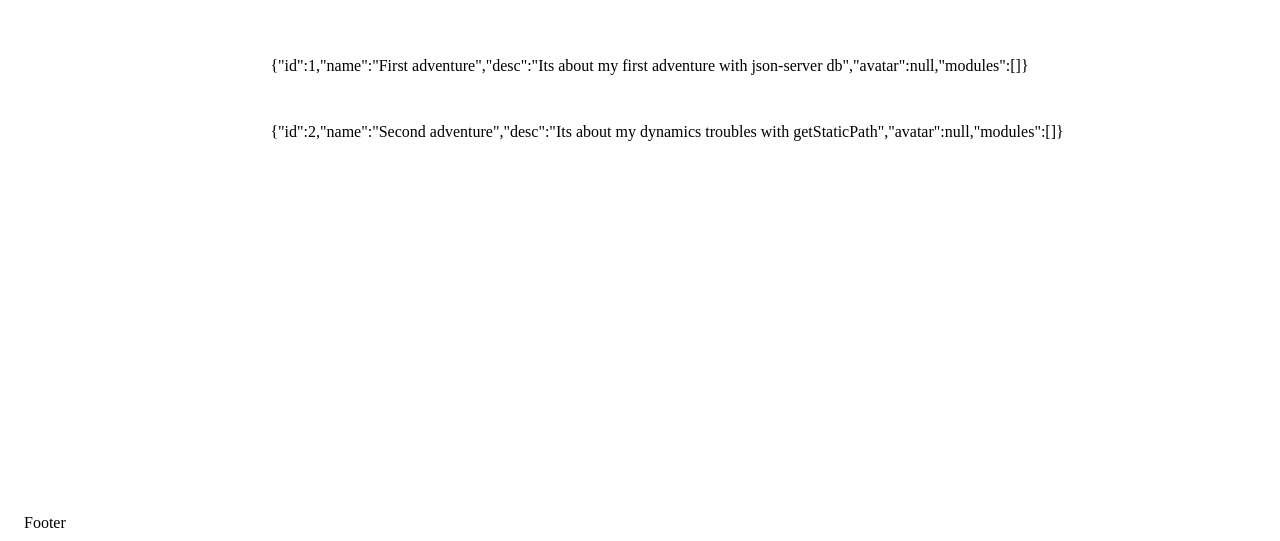
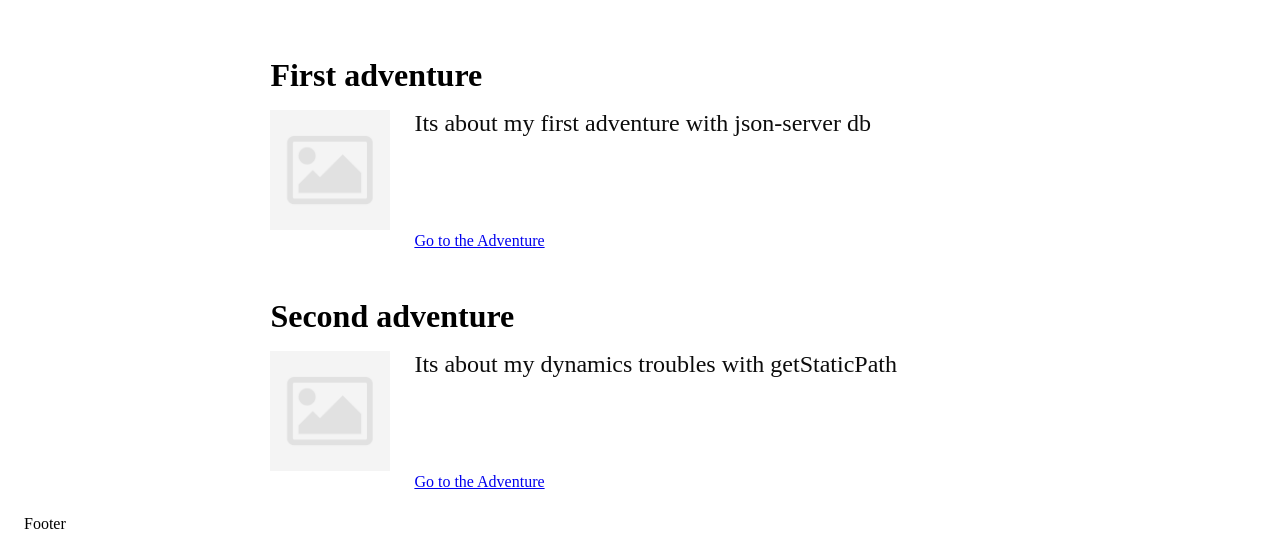
Before and after one commit to redjohnfrv/dndhelper-next, a Next.js app: page /adventures in a window 1280 px wide. Shown: the part 166-707 px from the top of the page. Built offline with nearby package versions, Linux system fonts and the light colour scheme; data requests are answered from the project's data file.

Commit message:
feat: posting data to the adventures pages

```diff
--- a/assets/images/images.ts
+++ b/assets/images/images.ts
@@ -1,5 +1,7 @@
 import mainpage from './mainpage.jpeg'
+import nophoto from './nophoto.png'
 
 export const images = {
   mainpage,
+  nophoto,
 }
--- /dev/null
+++ b/layout/AdventuresList/AdventuresList.tsx
@@ -0,0 +1,52 @@
+import React from 'react'
+import styled from 'styled-components'
+
+//** utils
+import {IAdventure} from '../../dto/adventure'
+import {routes, size} from '../../constants'
+
+//** components
+import {Avatar, Text, TitleH2} from '../ui'
+import Link from 'next/link'
+
+interface Props {
+  adventure: IAdventure
+}
+
+export const AdventuresList = ({adventure}: Props) => {
+  const {name, avatar, desc, id} = adventure
+
+  return (
+    <Wrapper>
+      <TitleH2 text={name} />
+      <Content>
+        <Avatar image={avatar} />
+        <Description>
+          <Text size={size.normalText}>
+            {desc}
+          </Text>
+          <Link href={`${routes.adventures}/${id}`}>
+            <a>Go to the Adventure</a>
+          </Link>
+        </Description>
+      </Content>
+    </Wrapper>
+  )
+}
+
+const Wrapper = styled.div`
+  display: flex;
+  flex-direction: column;
+  gap: 16px;
+`
+const Content = styled.div`
+  display: flex;
+  justify-content: flex-start;
+  gap: 24px;
+`
+const Description = styled.div`
+  display: flex;
+  flex-direction: column;
+  justify-content: space-between;
+  align-items: flex-start;
+`
--- a/layout/AdvContent/AdvContent.tsx
+++ b/layout/AdvsContent/AdvsContent.tsx
@@ -3,15 +3,18 @@ import styled from 'styled-components'
 
 //** utils
 import {IAdventure} from '../../dto/adventure'
+
+//** components
 import {TitleH1} from '../ui'
 import {ErrorLoad} from '../ErrorLoad/ErrorLoad'
+import {AdventuresList} from '..'
 
 interface Props {
   adventures: IAdventure[] | string
   id?: string
 }
 
-export const AdvContent = ({adventures, id = ''}: Props) => {
+export const AdvsContent = ({adventures, id = ''}: Props) => {
   return (
     <Wrapper>
       <TitleH1
@@ -23,7 +26,7 @@ export const AdvContent = ({adventures, id = ''}: Props) => {
       />
       {Array.isArray(adventures)
         ? adventures.map((item: IAdventure) => {
-          return <div key={item.id}>{JSON.stringify(item)}</div>
+          return <AdventuresList key={item.id} adventure={item} />
         })
         : (
           <ErrorLoad>{adventures}</ErrorLoad>
--- a/layout/index.ts
+++ b/layout/index.ts
@@ -5,5 +5,6 @@ export {HeaderMenu} from './HeaderMenu/HeaderMenu'
 export {MainContent} from  './MainContent/MainContent'
 export {SideBar} from './SideBar/SideBar'
 export {ContentBlock} from './ContentBlock/ContentBlock'
-export {AdvContent} from './AdvContent/AdvContent'
+export {AdvsContent} from './AdvsContent/AdvsContent'
 export {ErrorLoad} from './ErrorLoad/ErrorLoad'
+export {AdventuresList} from './AdventuresList/AdventuresList'
--- /dev/null
+++ b/layout/ui/Avatar/Avatar.tsx
@@ -0,0 +1,30 @@
+import React from 'react'
+import styled from 'styled-components'
+
+//** utils
+import {images} from '../../../assets/images/images'
+
+//** components
+import Image from 'next/image'
+
+interface Props {
+  image: string | null
+}
+
+export const Avatar = ({image = ''}: Props) => {
+  return (
+    <Wrapper>
+      <Image src={image || images.nophoto} alt="avatar adventure" />
+    </Wrapper>
+  )
+}
+
+const Wrapper = styled.div`
+  width: 120px;
+  height: 140px;
+
+  & img {
+    width: 100%;
+    height: auto;
+  }
+`
--- a/layout/ui/Titles/Titles.tsx
+++ b/layout/ui/Titles/Titles.tsx
@@ -19,3 +19,17 @@ const WrapperH1 = styled.h1<{align: 'center' | 'right' | undefined}>`
   font-size: 48px;
   text-align: ${align => align.align || 'left'};
 `
+
+export const TitleH2 = ({text, align}: Props) => {
+  return (
+    <WrapperH2 align={align}>
+      {text}
+    </WrapperH2>
+  )
+}
+
+const WrapperH2 = styled.h1<{align: 'center' | 'right' | undefined}>`
+  width: 100%;
+  font-size: 32px;
+  text-align: ${align => align.align || 'left'};
+`
--- a/layout/ui/index.ts
+++ b/layout/ui/index.ts
@@ -1,3 +1,4 @@
 export {Container} from './Container/Container'
 export * from './Titles/Titles'
 export {Text} from './Text/Text'
+export {Avatar} from './Avatar/Avatar'
--- a/pages/adventures/[id].tsx
+++ b/pages/adventures/[id].tsx
@@ -8,7 +8,7 @@ import {getAdventures} from '../../api/adventures'
 import {
   MainContent,
   MainLayout,
-  AdvContent
+  AdvsContent
 } from '../../layout'
 
 interface Props {
@@ -22,7 +22,7 @@ const Adventure = ({advId, adventure}: Props) => {
     <MainLayout title={`Adventure ${advId}`}>
       <MainContent
         content={
-          <AdvContent adventures={adventure} id={advId} />
+          <AdvsContent adventures={adventure} id={advId} />
         }
       />
     </MainLayout>
--- a/pages/adventures/index.tsx
+++ b/pages/adventures/index.tsx
@@ -6,7 +6,7 @@ import {getAdventures} from '../../api/adventures'
 
 //** components
 import {
-  AdvContent,
+  AdvsContent,
   MainContent,
   MainLayout
 } from '../../layout'
@@ -31,7 +31,7 @@ const Adventures = ({title, adventures}: Props) => {
     <MainLayout title={title} >
       <MainContent
         content={
-          <AdvContent adventures={advs} />
+          <AdvsContent adventures={advs} />
         }
       />
     </MainLayout>
```
Also changed, not shown: assets/images/nophoto.png (added).
